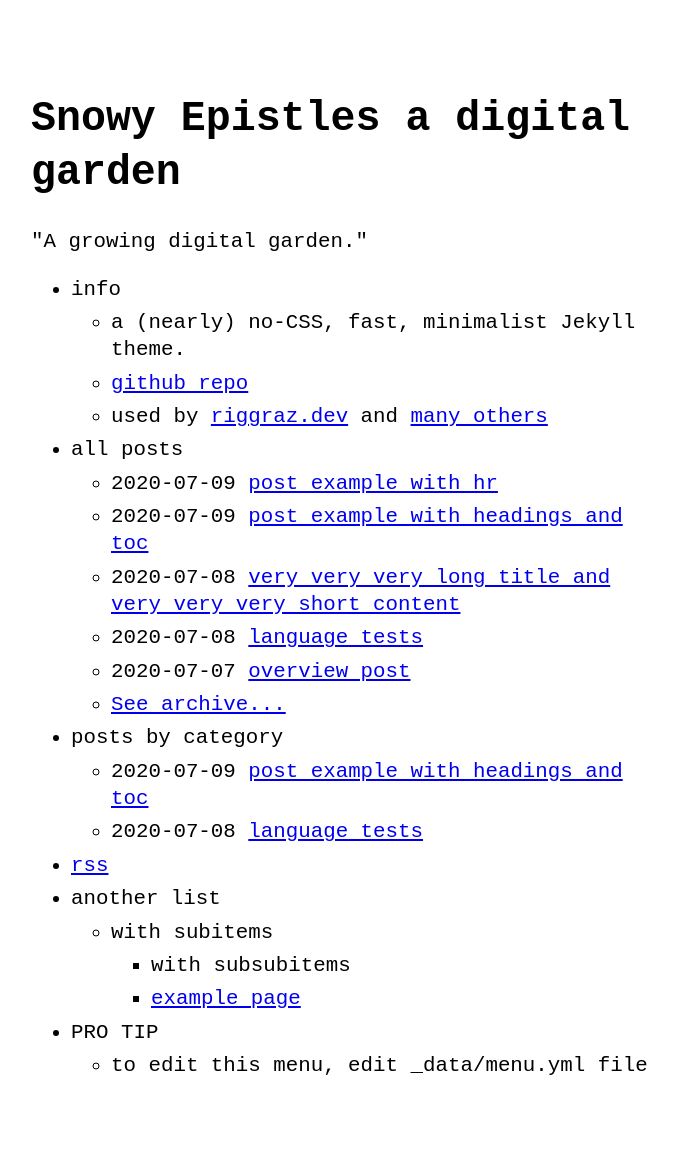
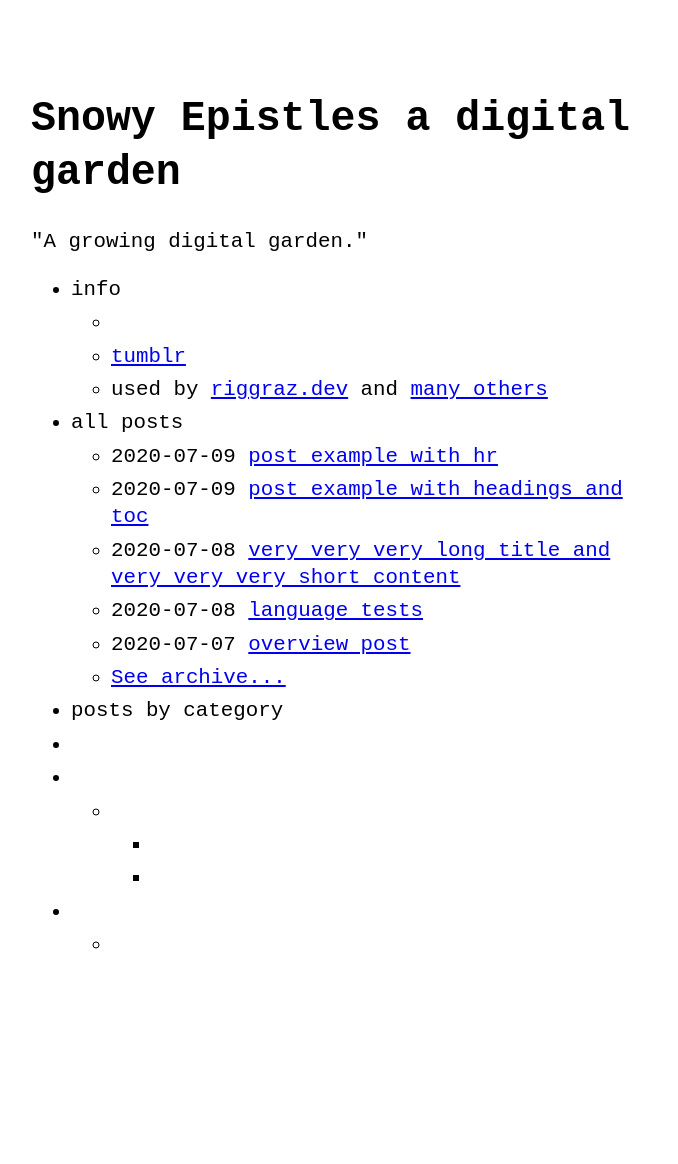
Before and after one commit to snowyepistles/snowyepistles.github.io, a Jekyll site: the page built from index.md, in a window 1280 px wide. Shown: the whole page, without its empty margins (289-967 px from the left). Built offline with Jekyll 4.4.1, drawn with Linux system fonts in a browser that asks for light colours; after the commit the page ends 1043 px from its top, so only the background shows below that.

Commit message:
Update menu.yml

```diff
--- a/_data/menu.yml
+++ b/_data/menu.yml
@@ -4,9 +4,9 @@
 entries:
   - title: info
     entries:
-      - title: a (nearly) no-CSS, fast, minimalist Jekyll theme.
-      - title: github repo
-        url: https://github.com/riggraz/no-style-please
+      - title:
+      - title: tumblr
+        url: https://snowyepistles.tumblr.com
       - title: "used by <a href='https://riggraz.dev'>riggraz.dev</a> and <a href='https://github.com/riggraz/no-style-please/network/dependents'>many others</a>"
 
   - title: all posts
@@ -18,21 +18,21 @@ entries:
 
   - title: posts by category
     post_list:
-      category: example2
+      category: booklist
       show_more: true
       show_more_text: See more posts...
-      show_more_url: example2-archive.html
+      show_more_url: booklist-archive.html
 
-  - title: rss
-    url: feed.xml
+  - title:
+    url:
 
-  - title: another list
+  - title:
     entries:
-      - title: with subitems
+      - title:
         entries:
-          - title: with subsubitems
-          - title: example page
-            url: about
-  - title: PRO TIP
+          - title:
+          - title:
+            url:
+  - title:
     entries:
-      - title: to edit this menu, edit _data/menu.yml file
+      - title:
```
